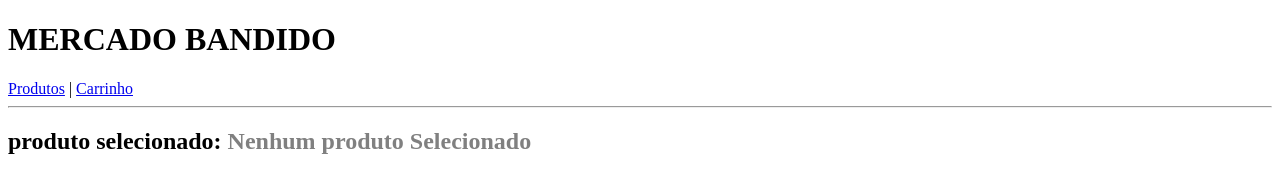
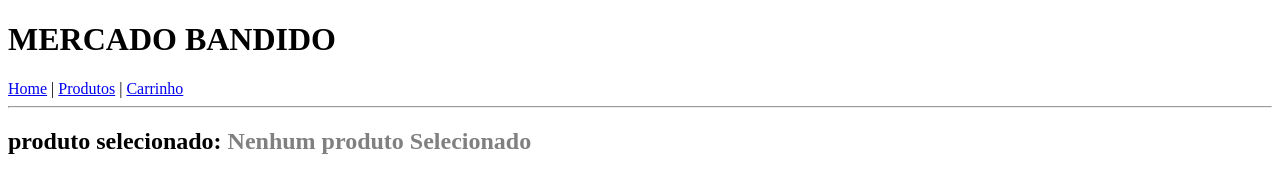
Before and after one commit to Harthur200/e-commerce, an Angular app: page / in a window 1280 px wide. Shown: the top 170 px of the page. Built offline with nearby package versions, Linux system fonts and the light colour scheme.

Commit message:
feat(ui): reorganizar menu com links para Home, Produtos e Carrinho

```diff
--- a/src/app/app.html
+++ b/src/app/app.html
@@ -1,7 +1,8 @@
 <h1>{{ nomeLoja | uppercase }}</h1>
 <nav>
-    <a routerLink="/" >Produtos</a> |
-     <a routerLink="/carrinho" >Carrinho</a>
+    <a routerLink="/" >Home</a> |
+     <a routerLink="/produtos">Produtos</a> |
+     <a routerLink="/carrinho">Carrinho</a>
 </nav>
 <hr />
 <router-outlet></router-outlet>
```
